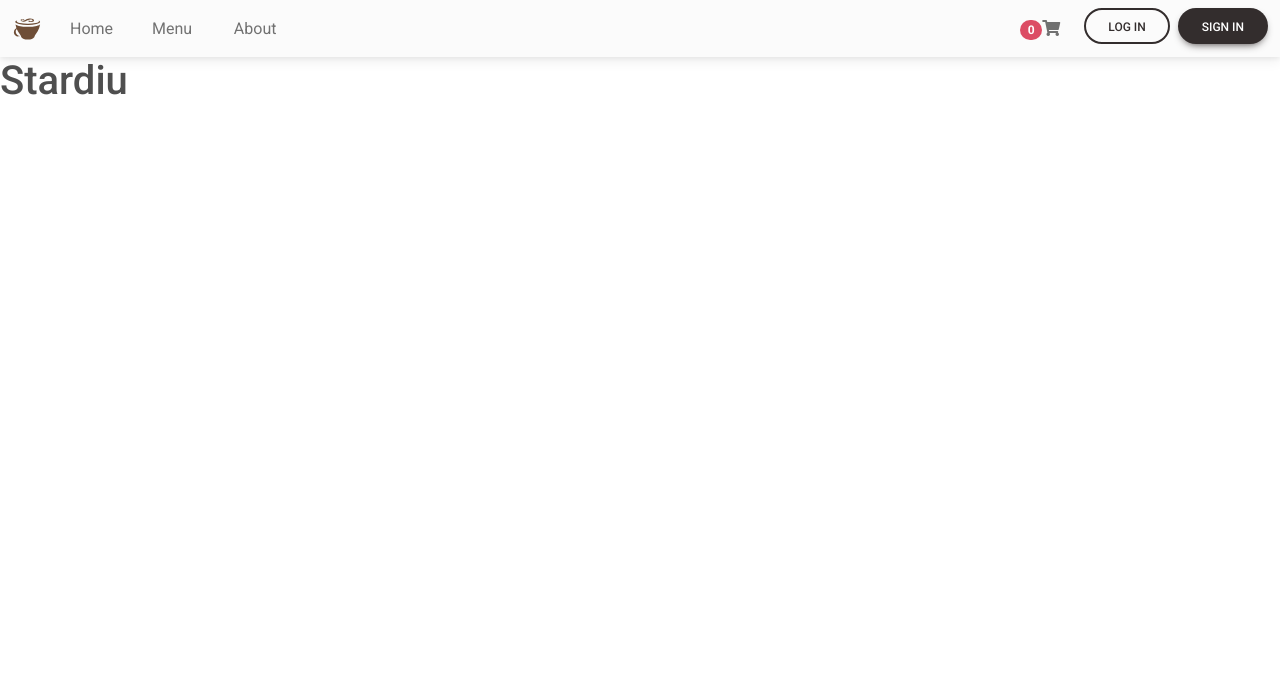
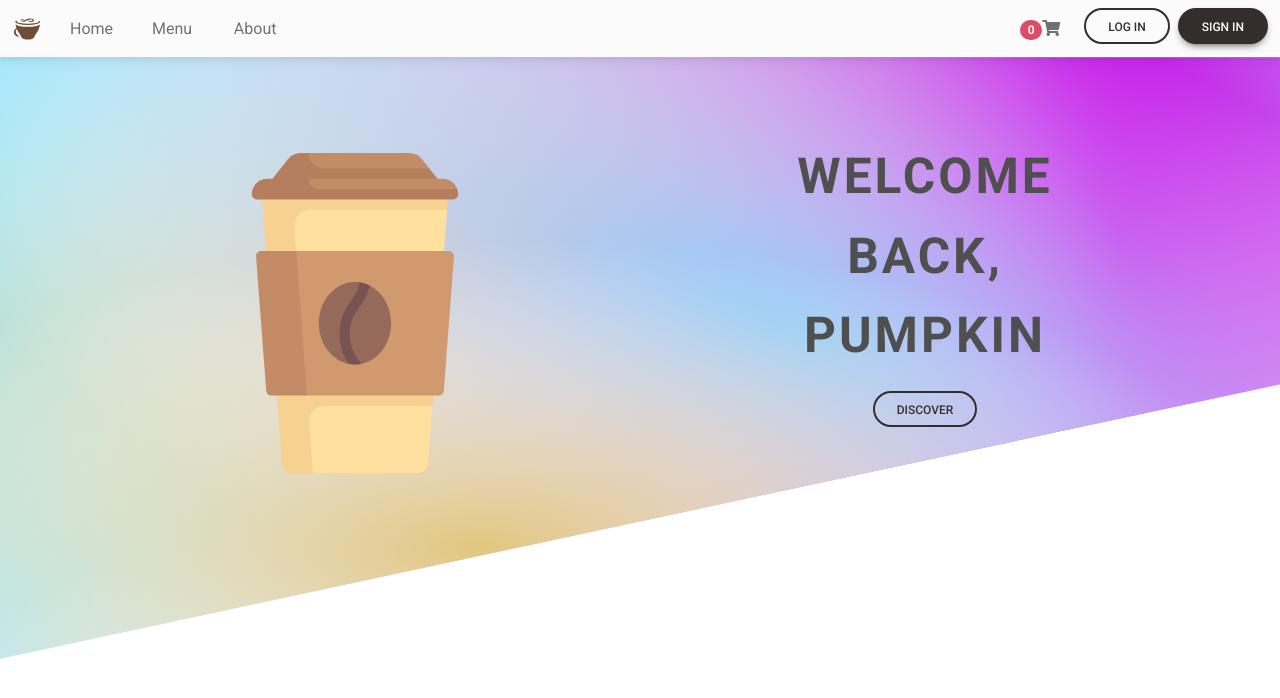
Before and after one commit to bluediu/stardiu, a React (Create React App) app: page / in a window 1280 px wide. Shown: the top 698 px of the page. Built offline with nearby package versions, Linux system fonts and the light colour scheme.

Commit message:
feat(heroimage): hero image added.

```diff
--- a/src/App.js
+++ b/src/App.js
@@ -7,7 +7,6 @@ function App() {
   return (
     <Provider store={store}>
       <HomeScreen />
-      <h1>Stardiu</h1>
     </Provider>
   );
 }
--- /dev/null
+++ b/src/components/stardui/hero-image/Hero.jsx
@@ -0,0 +1,26 @@
+import React from 'react';
+import HERO_IMAGE from '../../../assets/img/hero.svg';
+import HeroImageContainer from './HeroImageContainer';
+import HeroTitle from './HeroTitle';
+import HeroWrapper from './HeroWrapper';
+
+function Hero() {
+  //TODO: REPÀRAR EL DISEÑO EN MOVIL HERO
+  return (
+    <section
+      className="p-5 text-center bg-image hero-back"
+      style={{
+        backgroundImage: `url("${HERO_IMAGE}")`,
+        height: 640,
+      }}
+    >
+      <HeroWrapper>
+        <HeroImageContainer />
+
+        <HeroTitle />
+      </HeroWrapper>
+    </section>
+  );
+}
+
+export default Hero;
--- /dev/null
+++ b/src/components/stardui/hero-image/HeroImageContainer.jsx
@@ -0,0 +1,18 @@
+import React from 'react';
+import COFFE_IMAGE from '../../../assets/img/coffee-cup.svg';
+
+function HeroImageContainer() {
+  return (
+    <div className="col-lg-6" style={{ paddingTop: '6rem' }}>
+      <img
+        src={COFFE_IMAGE}
+        alt="coffe cup"
+        loading="lazy"
+        className="img-fluid"
+        style={{ width: '320px' }}
+      />
+    </div>
+  );
+}
+
+export default HeroImageContainer;
--- /dev/null
+++ b/src/components/stardui/hero-image/HeroTitle.jsx
@@ -0,0 +1,28 @@
+import { MDBBtn } from 'mdb-react-ui-kit';
+import React from 'react';
+
+function HeroTitle() {
+  return (
+    <div
+      className="col-lg-6"
+      style={{ letterSpacing: '3px', paddingTop: '5.04rem' }}
+    >
+      <div>
+        <span className="d-block fw-bold font-title">
+          WELCOME
+        </span>
+        <span className="d-block fw-bold font-title">BACK,</span>
+        <span className="d-block fw-bold font-title">
+          PUMPKIN
+        </span>
+      </div>
+      <div>
+        <MDBBtn rounded outline color="dark" className="mt-3">
+          Discover
+        </MDBBtn>
+      </div>
+    </div>
+  );
+}
+
+export default HeroTitle;
--- /dev/null
+++ b/src/components/stardui/hero-image/HeroWrapper.jsx
@@ -0,0 +1,13 @@
+import React from 'react';
+
+function HeroWrapper({ children }) {
+  return (
+    <article className="mask">
+      <div className="container">
+        <div className="row">{children}</div>
+      </div>
+    </article>
+  );
+}
+
+export default HeroWrapper;
--- a/src/index.css
+++ b/src/index.css
@@ -1,3 +1,12 @@
 body {
   font-family: Roboto, Helvetica, Arial, sans-serif;
 }
+
+.font-title {
+  font-size: 3.1rem;
+}
+
+.hero-back {
+  position: absolute;
+  z-index: -1;
+}
--- a/src/pages/HomeScreen.jsx
+++ b/src/pages/HomeScreen.jsx
@@ -1,10 +1,12 @@
 import React from 'react';
+import Hero from '../components/stardui/hero-image/Hero';
 import Navbar from '../components/stardui/navbar/Navbar';
 
 function HomeScreen() {
   return (
     <div>
       <Navbar />
+      <Hero />
     </div>
   );
 }
```
Also changed, not shown: .eslintrc.json, src/assets/img/coffee-cup.svg (added), src/assets/img/hero.svg (added).
